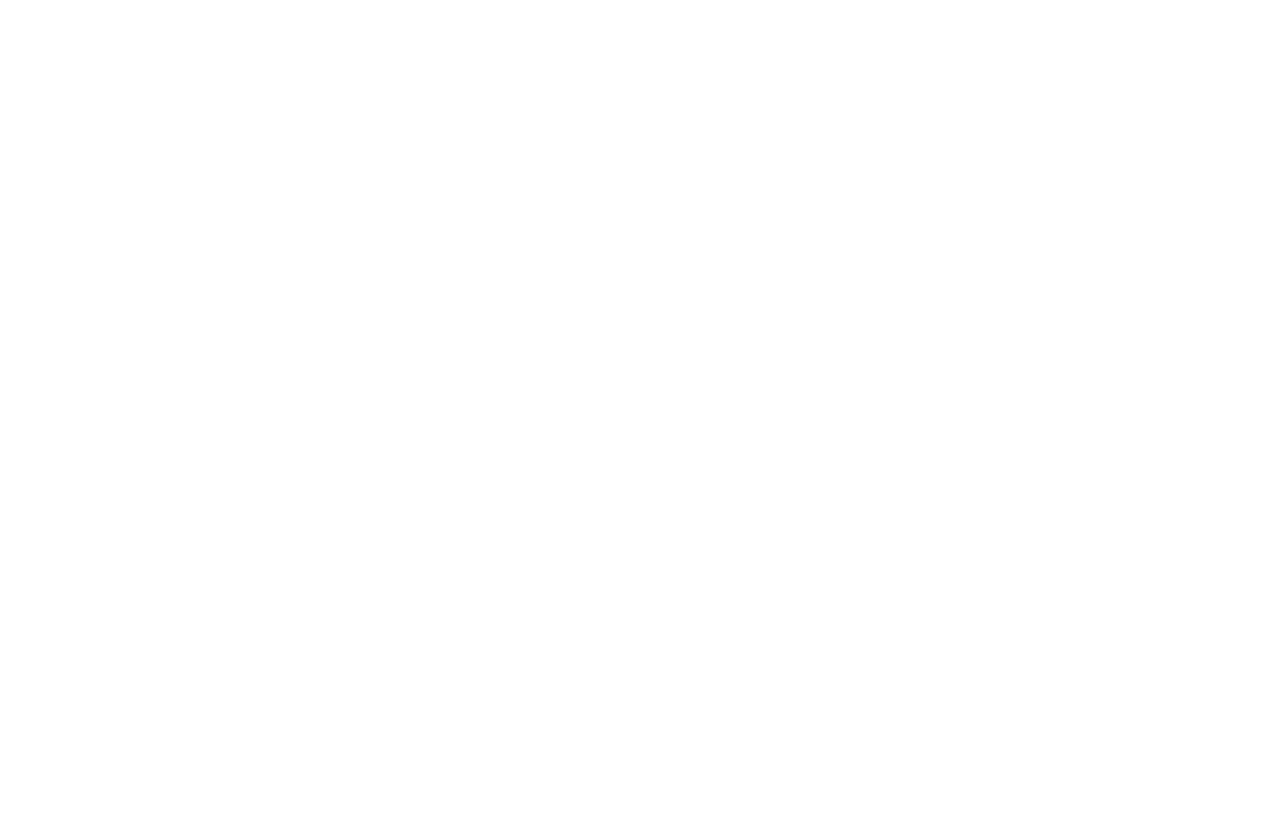
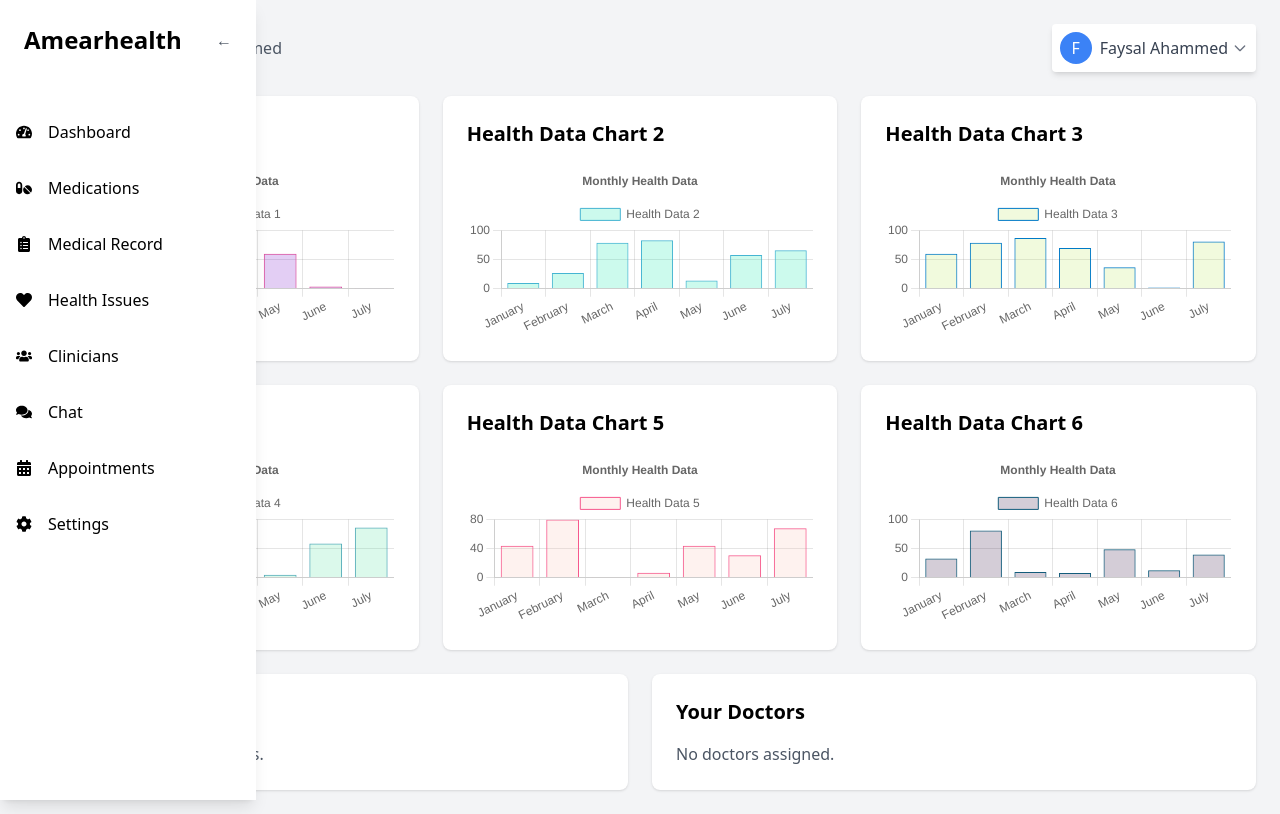
Before and after one commit to mehediparvez/test, a React (Vite) app in the folder frontend/: page /dashboard in a window 1280 px wide. Before the commit this address had no page. Built offline with nearby package versions, Linux system fonts and the light colour scheme.

Commit message:
update dashboard

```diff
--- a/frontend/package.json
+++ b/frontend/package.json
@@ -11,10 +11,14 @@
   },
   "dependencies": {
     "axios": "^1.7.9",
+    "chart.js": "^4.4.7",
     "country-list": "^2.3.0",
     "react": "^18.3.1",
+    "react-chartjs-2": "^5.3.0",
     "react-dom": "^18.3.1",
+    "react-feather": "^2.0.10",
     "react-hook-form": "^7.54.2",
+    "react-icons": "^5.4.0",
     "react-router-dom": "^7.1.3"
   },
   "devDependencies": {
--- a/frontend/src/App.jsx
+++ b/frontend/src/App.jsx
@@ -4,6 +4,7 @@
 import Test from "./pages/Test";
 import Registration from "./pages/Registration"; // Ensure this import is correct
 import Login from "./pages/Login";
+import Dashboard from "./components/Dashboard/Dashboard";
 
 function App() {
   return (
@@ -13,6 +14,8 @@
         <Route path="/test" element={<Test />} />
         <Route path="/registration" element={<Registration />} />
         <Route path="/login" element={<Login />} />
+        <Route path="/dashboard" element={<Dashboard />} />
+
       </Routes>
     </Router>
   );
--- /dev/null
+++ b/frontend/src/components/Dashboard/Appointments.jsx
@@ -0,0 +1,7 @@
+import React from 'react'
+
+export default function Appointments() {
+  return (
+    <div>Appointments</div>
+  )
+}
--- /dev/null
+++ b/frontend/src/components/Dashboard/Chat.jsx
@@ -0,0 +1,7 @@
+import React from 'react'
+
+export default function Chat() {
+  return (
+    <div>Chat</div>
+  )
+}
--- /dev/null
+++ b/frontend/src/components/Dashboard/Clinicians.jsx
@@ -0,0 +1,7 @@
+import React from 'react'
+
+export default function Clinicians() {
+  return (
+    <div>Clinicians</div>
+  )
+}
--- /dev/null
+++ b/frontend/src/components/Dashboard/Dashboard.jsx
@@ -0,0 +1,198 @@
+import React, { useState } from 'react';
+import { Bar } from 'react-chartjs-2';
+
+import { Chart as ChartJS, CategoryScale, LinearScale, BarElement, Title, Tooltip, Legend } from 'chart.js';
+import { FaTachometerAlt, FaPills, FaClipboardList, FaHeart, FaUsers, FaComments, FaCalendarAlt, FaCog } from 'react-icons/fa';
+
+// Register Chart.js components
+ChartJS.register(CategoryScale, LinearScale, BarElement, Title, Tooltip, Legend);
+
+// Sidebar Component
+const Sidebar = ({ isCollapsed, toggleSidebar }) => {
+  const handleNavigation = (section) => {
+    console.log(`Navigating to ${section}`);
+    // Add your navigation logic here (e.g., using react-router-dom)
+  };
+
+  const menuItems = [
+    { label: 'Dashboard', icon: <FaTachometerAlt /> },
+    { label: 'Medications', icon: <FaPills /> },
+    { label: 'Medical Record', icon: <FaClipboardList /> },
+    { label: 'Health Issues', icon: <FaHeart /> },
+    { label: 'Clinicians', icon: <FaUsers /> },
+    { label: 'Chat', icon: <FaComments /> },
+    { label: 'Appointments', icon: <FaCalendarAlt /> },
+    { label: 'Settings', icon: <FaCog /> },
+  ];
+
+  return (
+    <div
+      className={`${
+        isCollapsed ? 'w-20' : 'w-64'
+      } bg-white shadow-lg fixed h-full transition-all duration-300`}
+    >
+      <div className="p-6 flex items-center justify-between">
+        <h1 className="text-2xl font-bold">{isCollapsed ? 'AH' : 'Amearhealth'}</h1>
+        <button
+          onClick={toggleSidebar}
+          className="text-gray-600 hover:text-gray-800 focus:outline-none"
+        >
+          {isCollapsed ? '→' : '←'}
+        </button>
+      </div>
+      <nav className="mt-6">
+        {menuItems.map((item) => (
+          <button
+            key={item.label}
+            onClick={() => handleNavigation(item.label)}
+            className="block w-full text-left p-4 hover:bg-blue-500 hover:text-white flex items-center"
+          >
+            <div className="mr-4">{item.icon}</div>
+            {!isCollapsed && item.label}
+          </button>
+        ))}
+      </nav>
+    </div>
+  );
+};
+
+// Dashboard Component
+const Dashboard = () => {
+  const [user, setUser] = useState({
+    name: 'Faysal Ahammed',
+    email: 'faysal@example.com',
+  });
+
+  const [isDropdownOpen, setIsDropdownOpen] = useState(false);
+  const [isSidebarCollapsed, setIsSidebarCollapsed] = useState(false);
+
+  // Chart Data (Static for demonstration purposes)
+  const chartData = Array(6).fill(null).map((_, index) => ({
+    labels: ['January', 'February', 'March', 'April', 'May', 'June', 'July'],
+    datasets: [
+      {
+        label: `Health Data ${index + 1}`,
+        data: Array(7).fill(null).map(() => Math.floor(Math.random() * 100)),
+        backgroundColor: `rgba(${Math.floor(Math.random() * 255)}, ${Math.floor(
+          Math.random() * 255
+        )}, ${Math.floor(Math.random() * 255)}, 0.2)`,
+        borderColor: `rgba(${Math.floor(Math.random() * 255)}, ${Math.floor(
+          Math.random() * 255
+        )}, ${Math.floor(Math.random() * 255)}, 1)`,
+        borderWidth: 1,
+      },
+    ],
+  }));
+
+  const chartOptions = {
+    responsive: true,
+    plugins: {
+      legend: {
+        position: 'top',
+      },
+      title: {
+        display: true,
+        text: 'Monthly Health Data',
+      },
+    },
+  };
+
+  // Profile Info and Logout Handlers
+  const handleProfileInfoClick = () => {
+    alert(`Profile Info\nName: ${user.name}\nEmail: ${user.email}`);
+    setIsDropdownOpen(false);
+  };
+
+  const handleLogoutClick = () => {
+    alert('Logging out...');
+    setUser(null); // Clear user info on logout
+    setIsDropdownOpen(false); // Close dropdown after clicking
+  };
+
+  // Display the first letter of user's name
+  const getFirstLetter = (name) => name && name[0].toUpperCase();
+
+  return (
+    <div className="flex min-h-screen bg-gray-100">
+      {/* Sidebar */}
+      <Sidebar isCollapsed={isSidebarCollapsed} toggleSidebar={() => setIsSidebarCollapsed(!isSidebarCollapsed)} />
+
+      {/* Main Content */}
+      <div className={`flex-1 p-6 ml-${isSidebarCollapsed ? '20' : '64'}`}>
+        {/* Profile Section */}
+        <div className="flex justify-between items-center mb-6">
+          <div>
+            <p className="text-gray-600">Good Afternoon, {user ? user.name : 'Guest'}</p>
+          </div>
+          <div className="relative">
+            {/* Profile Dropdown */}
+            <button
+              className="flex items-center p-2 bg-white rounded shadow-md hover:shadow-lg focus:outline-none"
+              onClick={() => setIsDropdownOpen(!isDropdownOpen)}
+            >
+              {/* Profile Pic - First Letter */}
+              <div className="w-8 h-8 bg-blue-500 text-white rounded-full flex items-center justify-center">
+                <span>{getFirstLetter(user ? user.name : '')}</span>
+              </div>
+              <span className="ml-2 text-gray-700">{user ? user.name : 'Guest'}</span>
+              <svg
+                className="w-4 h-4 ml-1 text-gray-500"
+                xmlns="http://www.w3.org/2000/svg"
+                fill="none"
+                viewBox="0 0 24 24"
+                stroke="currentColor"
+              >
+                <path strokeLinecap="round" strokeLinejoin="round" strokeWidth={2} d="M19 9l-7 7-7-7" />
+              </svg>
+            </button>
+
+            {/* Dropdown Menu */}
+            {isDropdownOpen && (
+              <div className="absolute right-0 mt-2 w-48 bg-white border rounded shadow-md">
+                <button
+                  onClick={handleProfileInfoClick}
+                  className="block w-full px-4 py-2 text-left text-gray-700 hover:bg-gray-100"
+                >
+                  Profile Info
+                </button>
+                <button
+                  onClick={handleLogoutClick}
+                  className="block w-full px-4 py-2 text-left text-gray-700 hover:bg-gray-100"
+                >
+                  Logout
+                </button>
+              </div>
+            )}
+          </div>
+        </div>
+
+        {/* Charts Section */}
+        <div className="grid grid-cols-1 sm:grid-cols-2 lg:grid-cols-3 gap-6">
+          {chartData.map((data, index) => (
+            <div key={index} className="bg-white p-6 rounded-lg shadow">
+              <h2 className="text-xl font-semibold mb-4">Health Data Chart {index + 1}</h2>
+              <Bar data={data} options={chartOptions} />
+            </div>
+          ))}
+        </div>
+
+        {/* Additional Sections */}
+        <div className="grid grid-cols-1 md:grid-cols-2 gap-6 mt-6">
+          {/* Appointments */}
+          <div className="bg-white p-6 rounded-lg shadow">
+            <h2 className="text-xl font-semibold mb-4">Appointments</h2>
+            <p className="text-gray-600">No upcoming appointments.</p>
+          </div>
+
+          {/* Your Doctors */}
+          <div className="bg-white p-6 rounded-lg shadow">
+            <h2 className="text-xl font-semibold mb-4">Your Doctors</h2>
+            <p className="text-gray-600">No doctors assigned.</p>
+          </div>
+        </div>
+      </div>
+    </div>
+  );
+};
+
+export default Dashboard;
--- /dev/null
+++ b/frontend/src/components/Dashboard/Health Issues.jsx
@@ -0,0 +1,7 @@
+import React from 'react'
+
+export default function Health Issues() {
+  return (
+    <div>Health Issues</div>
+  )
+}
--- /dev/null
+++ b/frontend/src/components/Dashboard/MedicalRecord.jsx
@@ -0,0 +1,13 @@
+// components/dashboard/MedicalRecord.jsx
+import React from "react";
+
+const MedicalRecord = () => {
+  return (
+    <div>
+      <h1>Medical Record Page</h1>
+      <p>This is the medical record section.</p>
+    </div>
+  );
+};
+
+export default MedicalRecord;
--- /dev/null
+++ b/frontend/src/components/Dashboard/Medications.jsx
@@ -0,0 +1,7 @@
+import React from 'react'
+
+export default function Medications() {
+  return (
+    <div>Medications</div>
+  )
+}
```
Also changed, not shown: frontend/src/components/Dashboard/Setting.jsx (added), 1 other file (tests, documents, lock files or other folders).
